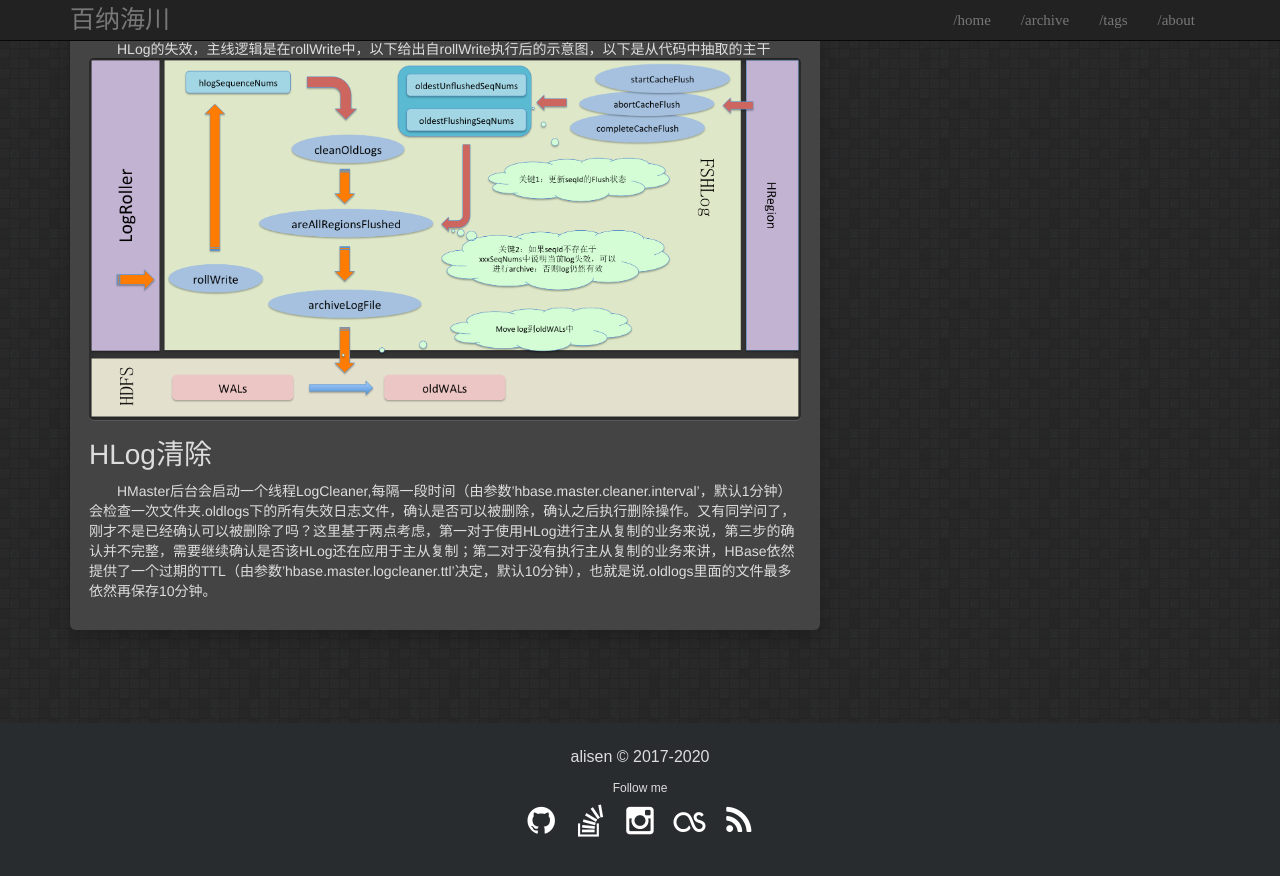
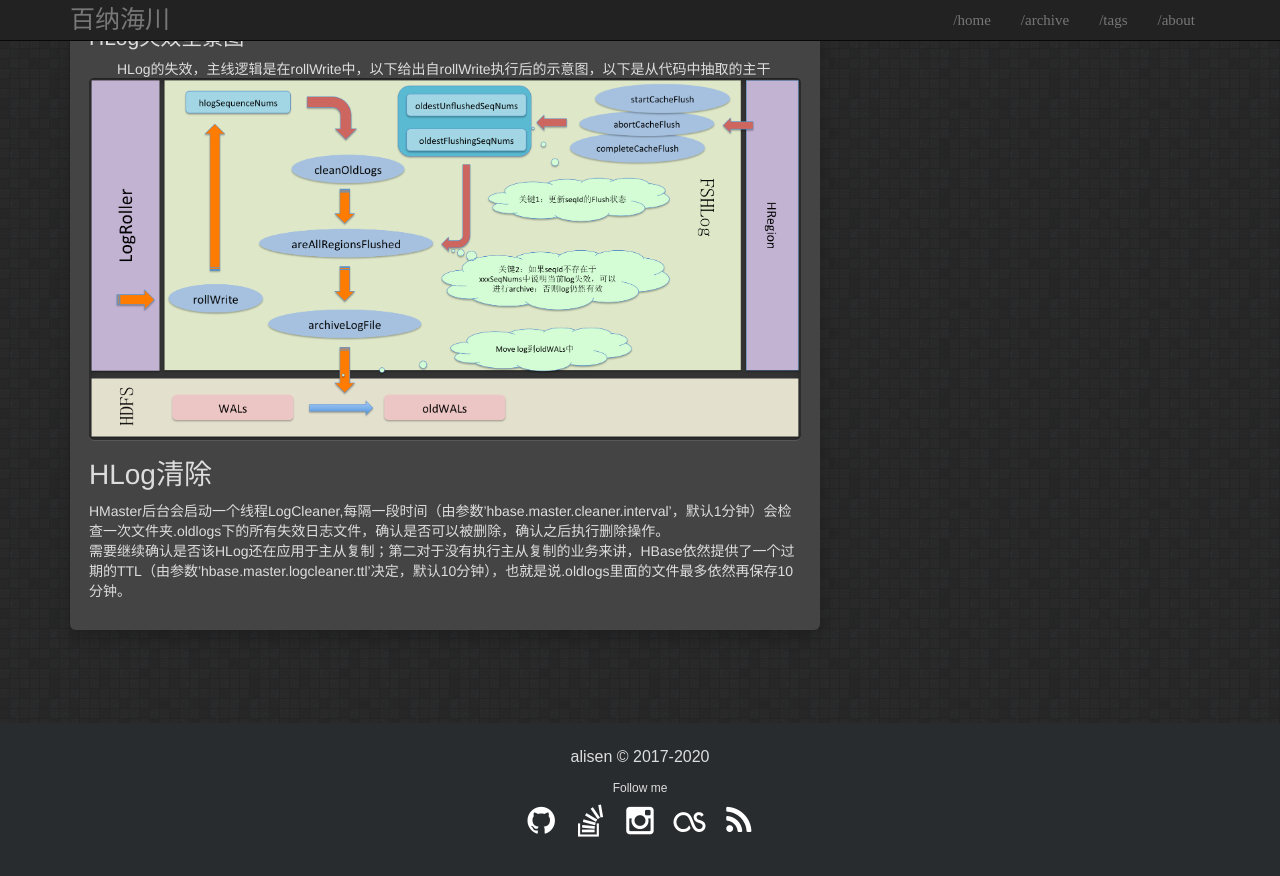
Before and after one commit to igithu/summary, a Jekyll site: the page built from _posts/2018-05-05-hbase-hlog.md, in a window 1280 px wide and 900 px high, scrolled down 3042 px. Shown: the top 876 px of the window. Built offline with Jekyll 4.4.1, drawn with Linux system fonts in a browser that asks for light colours; some of the changed text lies outside the part shown.

Commit message:
Update 2018-05-05-hbase-hlog.md

```diff
--- a/_posts/2018-05-05-hbase-hlog.md
+++ b/_posts/2018-05-05-hbase-hlog.md
@@ -85,4 +85,5 @@ tags: hbase
 
 
 # HLog清除
-&emsp;&emsp;HMaster后台会启动一个线程LogCleaner,每隔一段时间（由参数’hbase.master.cleaner.interval’，默认1分钟）会检查一次文件夹.oldlogs下的所有失效日志文件，确认是否可以被删除，确认之后执行删除操作。又有同学问了，刚才不是已经确认可以被删除了吗？这里基于两点考虑，第一对于使用HLog进行主从复制的业务来说，第三步的确认并不完整，需要继续确认是否该HLog还在应用于主从复制；第二对于没有执行主从复制的业务来讲，HBase依然提供了一个过期的TTL（由参数’hbase.master.logcleaner.ttl’决定，默认10分钟），也就是说.oldlogs里面的文件最多依然再保存10分钟。
+HMaster后台会启动一个线程LogCleaner,每隔一段时间（由参数’hbase.master.cleaner.interval’，默认1分钟）会检查一次文件夹.oldlogs下的所有失效日志文件，确认是否可以被删除，确认之后执行删除操作。
+需要继续确认是否该HLog还在应用于主从复制；第二对于没有执行主从复制的业务来讲，HBase依然提供了一个过期的TTL（由参数’hbase.master.logcleaner.ttl’决定，默认10分钟），也就是说.oldlogs里面的文件最多依然再保存10分钟。
```
Also changed, not shown: other parts of _posts/2018-05-05-hbase-hlog.md (+1 -1 lines).
